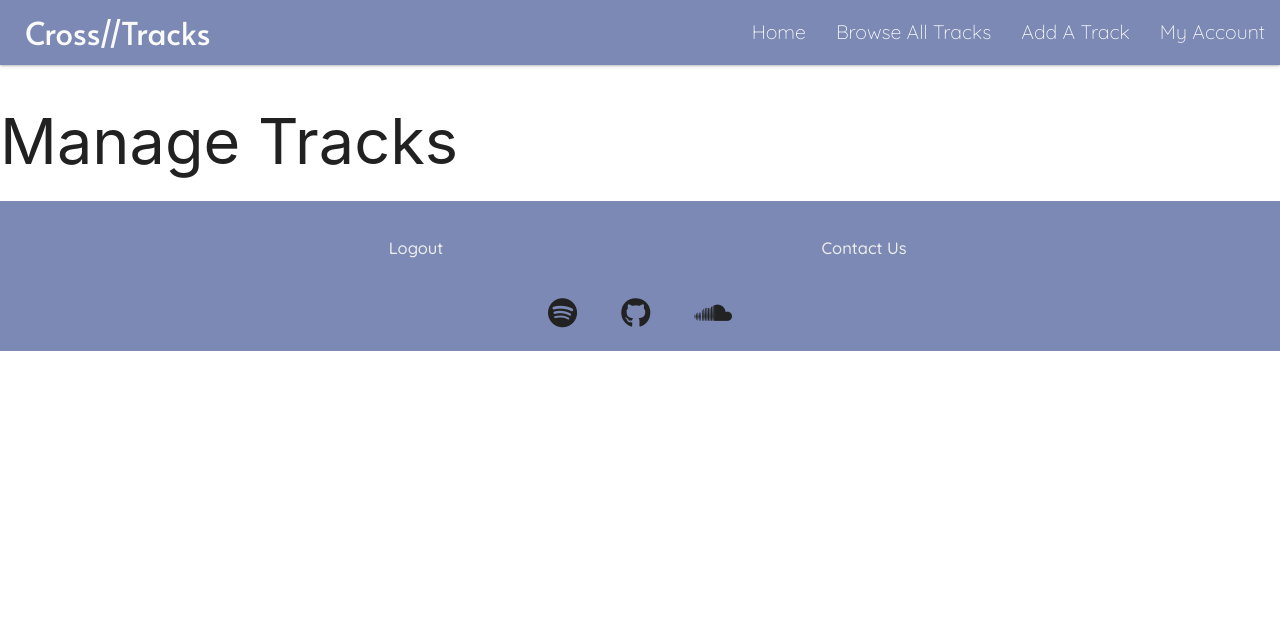
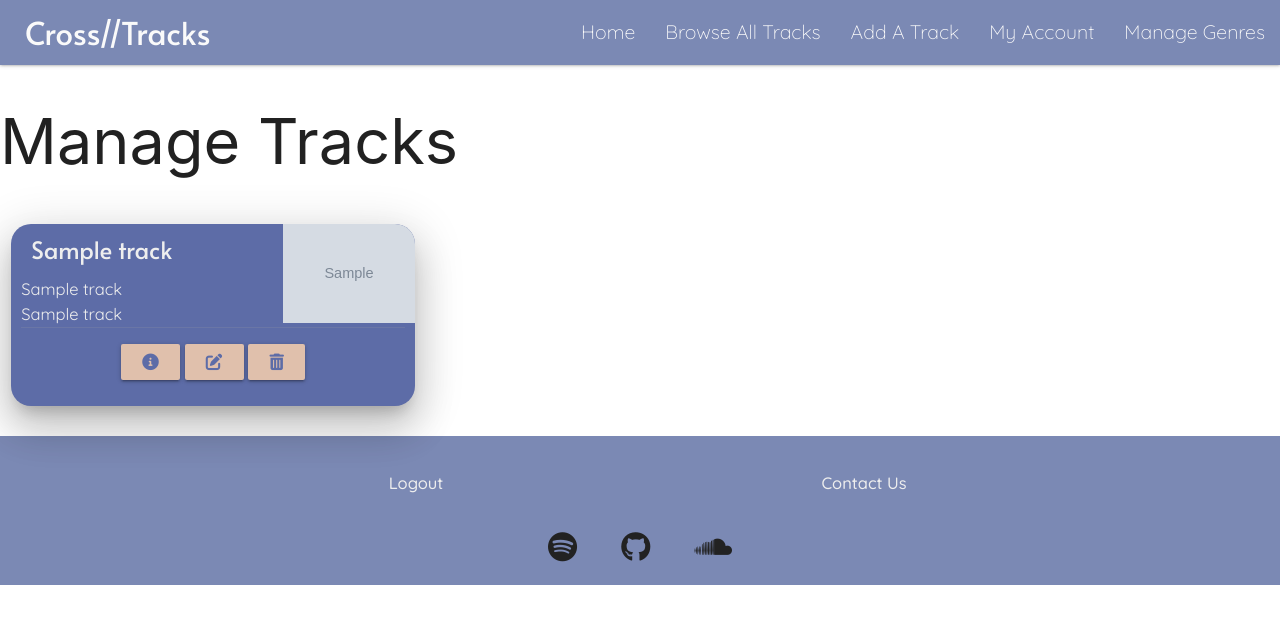
Before and after one commit to OliverCadman/cross_tracks_ci_ms3, a Flask app: template application/templates/manage-tracks.html in a window 1280 px wide. Shown: the top 624 px of the page. Run offline with Flask 2, Linux system fonts and the light colour scheme; the visitor is signed in with stand-in values (Sample User, id 1); the template is opened without the code that fills it: most values are stand-ins (such as "Sample title", 1, 10 or a date in 2020); grey boxes marked "Sample" are stand-in pictures; some libraries are stand-ins or nearby versions.

Commit message:
Iterate over all_tracks variable and render all track cards, with info, edit and delete buttons if session[ 'user'] == 'admin'

```diff
--- a/application/templates/manage-tracks.html
+++ b/application/templates/manage-tracks.html
@@ -1,4 +1,53 @@
 {% extends "base.html" %}
 {% block content %}
-<h1>Manage Tracks</h1>
+<div class="manage-track-container">
+    <h1>Manage Tracks</h1>
+    <div class="row">
+        {% if all_tracks %}
+            {% for track in all_tracks %}
+                <div class="col m6 l4 hide-on-small-only track-card">
+                    <div class="card horizontal z-depth-5">
+                        <div class="card-stacked">
+                            <div class="card-content">
+                                <span class="card-title no-wordbreak">{{track.track_name}}</span>
+                                <div class="card-information-wrapper">
+                                    <div class="track-card-information">
+                                        <p class="artist-name">
+                                            {{track.artist_name}}
+                                        </p>
+                                        <p class="album-name">
+                                            {{track.album_name}}
+                                        </p>
+                                        <div class="card-image-wrapper">
+                                            {% if not track.image_url == '' %}
+                                            <img src="{{track.image_url}}" alt="Image of Cover Art for Track"
+                                                class="track-image">
+                                            {% else %}
+                                            <img src="{{url_for('static', filename='images/crosstracks-logo.png')}}"
+                                                alt="Image of Cover Art for Track" class="track-image">
+                                            {% endif %}
+                                        </div>
+                                    </div>
+                                    <div class="card-action">
+                                        <div class="more-info-btn">
+                                            <a href="#track_modal_{{track._id}}" class="btn modal-trigger"><i
+                                                    class="fas fa-info-circle card-btn"></i></a>
+                                            {% if session["user"] == "admin" %}
+                                            <a href="#edit_track_modal_{{track._id}}" class="btn modal-trigger"><i
+                                                    class="fas fa-edit card-btn"></i></a>
+                                            <a href="#delete_track_modal_{{track._id}}" class="btn modal-trigger"><i
+                                                    class="fas fa-trash-alt card-btn"></i></a>
+                                            {% endif %}
+                                        </div>
+                                    </div>
+                                </div>
+                            </div>
+                        </div>
+                    </div>
+
+                </div>
+            {% endfor %}
+        {% endif %}
+    </div>
+</div>
 {% endblock %}
```
